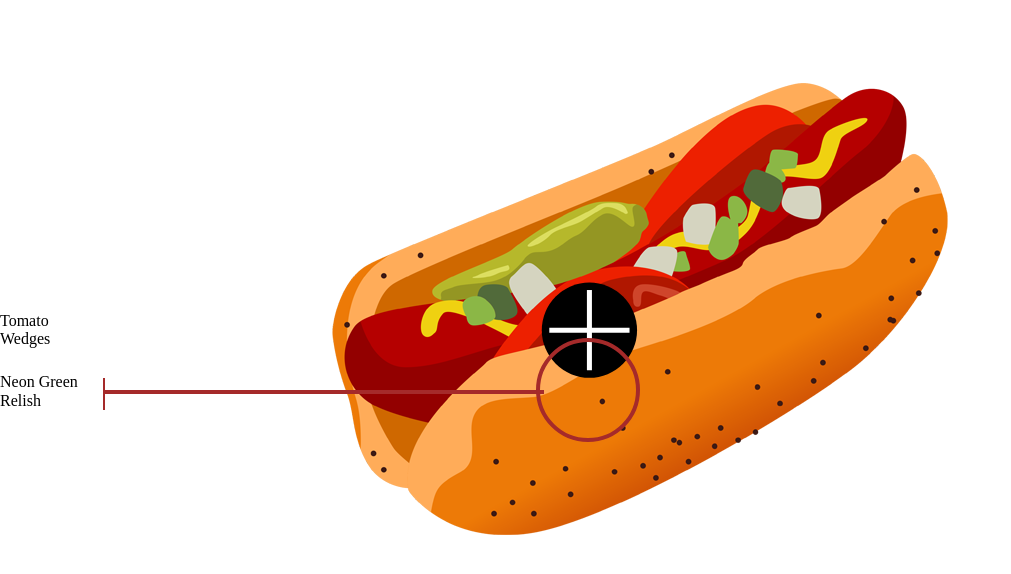
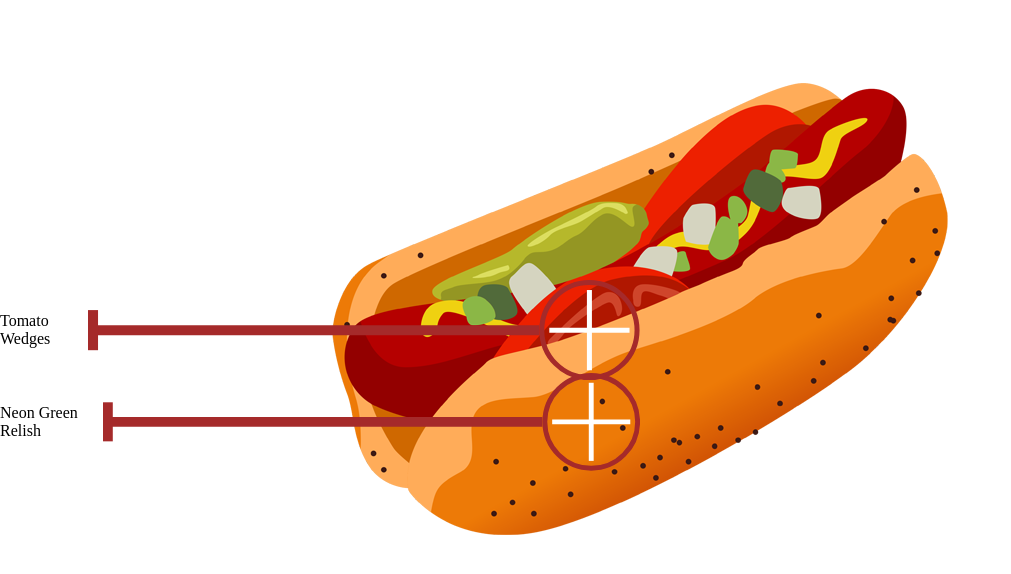
Before and after one commit to montemartin/callout, a website: page index.html in a window 1280 px wide. Shown: the whole page, without its empty margins (0-1011 px from the left). Drawn offline with Linux system fonts and the light colour scheme.

Commit message:
Deleted all the unnecessary CSS

```diff
--- a/index.html
+++ b/index.html
@@ -23,14 +23,14 @@
                         </div>
                         <svg viewbox="0 0 110 20">
                             <g class="callout open">
-                                <circle id="circle" cx="100" cy="10" r="9.5"/>
+                                <circle class="circle" cx="100" cy="10" r="9.5"/>
                                 <g class="tail" class="open">
                                     <path class="line" stroke-width="2" d="M 1 10 h 89"/>
                                     <path class="endcap" stroke-width="2" d="M 1 6 v 8"/>
                                 </g>
-                                <g id="icon-cross" stroke="#ffffff" transform="translate(92,2)">
-                                    <path id="line-vertical" d="M 8 16 V 0"/>
-                                    <path id="line-horizontal" d="M 0 8 h 16"/>
+                                <g class="icon-cross" stroke="#ffffff" transform="translate(92,2)">
+                                    <path class="line-vertical" d="M 8 16 V 0"/>
+                                    <path class="line-horizontal" d="M 0 8 h 16"/>
                                 </g>
                             </g>
                         </svg>
@@ -39,12 +39,19 @@
                         <div class="content">
                         Neon Green Relish
                         </div>
-                        <div class="line-container">
-                            <span class="line">
-                                <span class="circle"></span>
-                                <span class="ending"></span>
-                            </span>
-                        </div>
+                        <svg viewbox="0 0 110 20">
+                            <g class="callout open">
+                                <circle class="circle" cx="100" cy="10" r="9.5"/>
+                                <g class="tail" class="open">
+                                    <path class="line" stroke-width="2" d="M 1 10 h 89"/>
+                                    <path class="endcap" stroke-width="2" d="M 1 6 v 8"/>
+                                </g>
+                                <g class="icon-cross" stroke="#ffffff" transform="translate(92,2)">
+                                    <path class="line-vertical" d="M 8 16 V 0"/>
+                                    <path class="line-horizontal" d="M 0 8 h 16"/>
+                                </g>
+                            </g>
+                        </svg>
                     </div>
                 </div>
             </div>
--- a/styles.css
+++ b/styles.css
@@ -1,8 +1,5 @@
 :root {
-  --line-color: brown;
-  --line-width: 0.25rem;
-  --circle-diameter: 6rem;
-  --end-length: 2rem;
+  --fill-color: brown;
 }
 
 #mycontainer {
@@ -73,86 +70,20 @@
   float: left;
 }
 
-.line-container {
-  cursor: pointer;
-  display: flex;
-  justify-content: flex-start;
-  width: 100%;
-}
-
-.line {
-  flex-grow: 1;
-  height: var(--line-width);
-  background: var(--line-color);
-  position: relative;
-  left: calc(var(--circle-diameter) * -1);
-  margin-left: 6rem;
-}
-
-.line > .circle {
-  /* circle */
-  position: absolute;
-  background: transparent;
-  content: "";
-  bottom: calc(var(--circle-diameter) / -2);
-  right: calc(var(--circle-diameter) * -1);
-  border: var(--line-width) solid var(--line-color);
-  border-radius: 100%;
-  width: var(--circle-diameter);
-  height: var(--circle-diameter);
-}
-
-.line > .ending {
-  /* end */
-  position: absolute;
-  content: "";
-  border-left: calc(var(--line-width) / 2) solid var(--line-color);
-  height: var(--end-length);
-  width: var(--end-length);
-  bottom: calc(var(--end-length) / -2);
-}
-
-.line.collapsed {
-  display: none;
-}
-
-.line.collapsed > .ending {
-  display: none;
-}
-
-.line.collapsed > .circle {
-  background: var(--line-color);
-  opacity: 0.5;
-  display: block;
-}
-
 .callout .tail {
   transition: transform 0.25s ease-in;
-  transform: scaleY(1);
+  transform: scaleX(0);
+  stroke: var(--fill-color);
 }
-.callout .tail.open {
-  transform: scaleX(0);
+.callout.open .tail {
+  transform: scaleX(1);
 }
 
 .callout .circle {
   transition: fill 0.25s ease-in;
-  fill: var(--line-color);
+  fill: var(--fill-color);
+  stroke: var(--fill-color);
 }
-.callout .circle.open {
+.callout.open .circle {
   fill: transparent;
 }
-
-fill 0.25s ease-in-out,
-svg #callout > #line {
-}
-
-@keyframes openAnimation {
-  from {
-    transform: scaleY(1);
-    fill: currentColor;
-  }
-  to {
-    transform: scaleY(0);
-    fill: transparent;
-  }
-}
```
